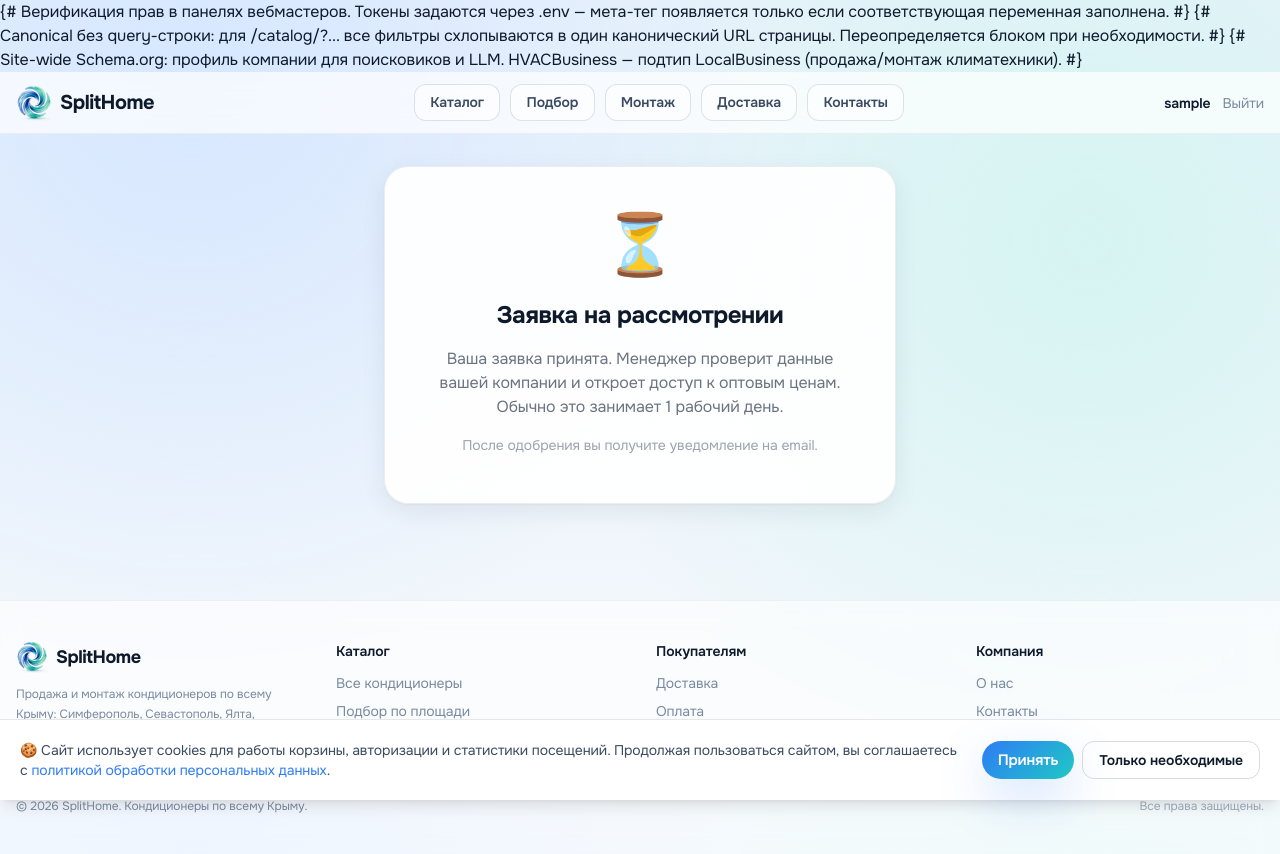
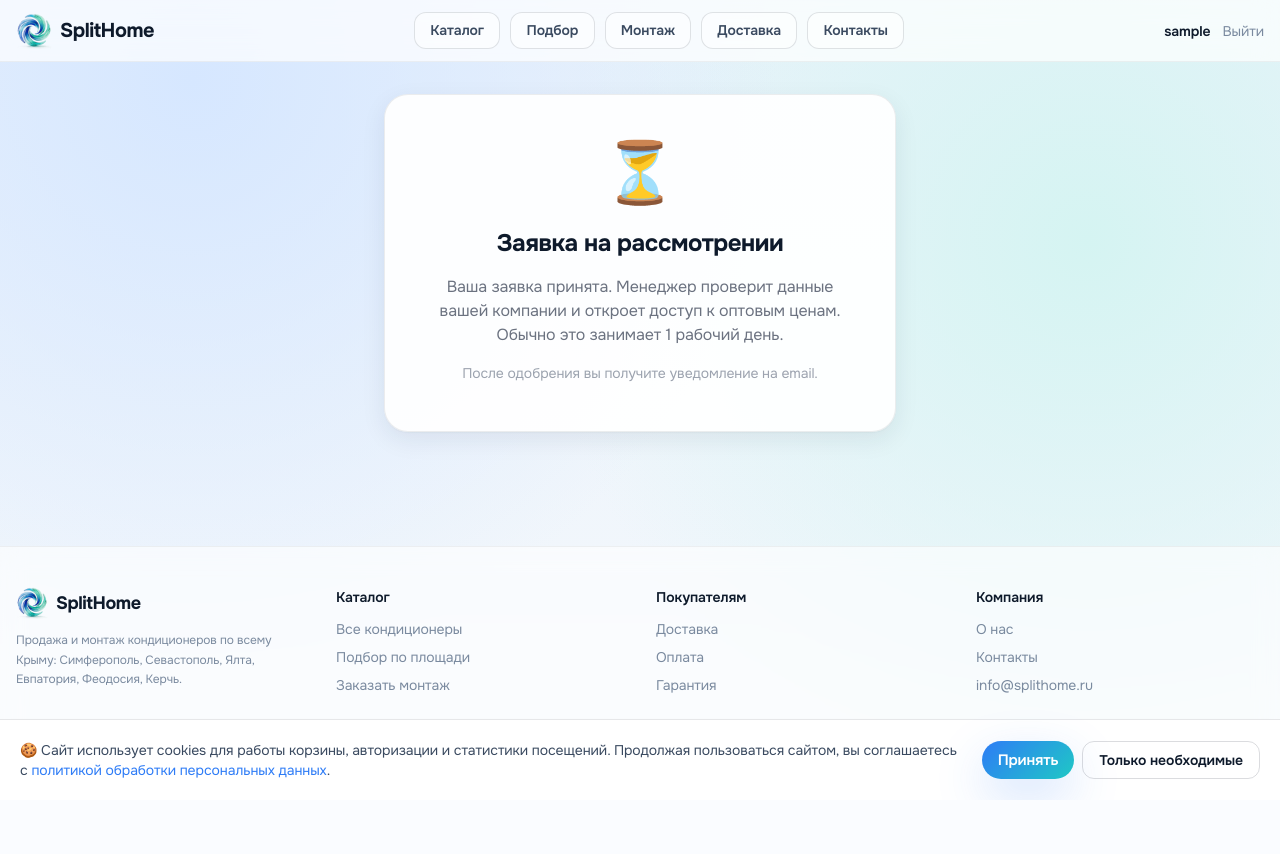
Before and after one commit to flycited2-dotcom/split-shop_claude, a Django app: page /auth/pending/ in a window 1280 px wide. After the commit the page ends 800 px from the top, so only its background shows below. Run offline with Django 5.2, Linux system fonts and the light colour scheme; the visitor is signed in with stand-in values (Sample User, id 1); style sheets or scripts are compiled from the project's sources; parts of the project's set-up code (start-up, migrations or seed data) failed here and were passed over; some libraries are stand-ins or nearby versions.

Commit message:
fix(seo): однострочные {# #} в base.html — многострочные рендерились как текст
Django-комментарий {# #} работает только в одну строку. Три многострочных
комментария (верификация, canonical, Schema.org) выводились как видимый текст
вверху каждой страницы. Свёрнуты в одну строку.

Co-Authored-By: Claude Opus 4.8 <noreply@anthropic.com>

```diff
--- a/templates/base.html
+++ b/templates/base.html
@@ -5,15 +5,13 @@
 <head>
   <meta charset="UTF-8">
   <meta name="viewport" content="width=device-width, initial-scale=1.0">
-  {# Верификация прав в панелях вебмастеров. Токены задаются через .env —
-     мета-тег появляется только если соответствующая переменная заполнена. #}
+  {# Верификация прав в вебмастерах: токены из .env, мета-тег только если переменная заполнена. #}
   {% if GOOGLE_SITE_VERIFICATION %}<meta name="google-site-verification" content="{{ GOOGLE_SITE_VERIFICATION }}">{% endif %}
   {% if YANDEX_VERIFICATION %}<meta name="yandex-verification" content="{{ YANDEX_VERIFICATION }}">{% endif %}
   {% if BING_SITE_VERIFICATION %}<meta name="msvalidate.01" content="{{ BING_SITE_VERIFICATION }}">{% endif %}
   <title>{% block title %}SplitHome — кондиционеры и сплит-системы в Крыму{% endblock %}</title>
   <meta name="description" content="{% block meta_description %}SplitHome — продажа, доставка и монтаж кондиционеров по всему Крыму. Симферополь, Севастополь, Ялта, Евпатория, Феодосия, Керчь.{% endblock %}">
-  {# Canonical без query-строки: для /catalog/?... все фильтры схлопываются в
-     один канонический URL страницы. Переопределяется блоком при необходимости. #}
+  {# Canonical без query-строки: фильтры /catalog/?... схлопываются в один URL. Переопределяется блоком. #}
   <link rel="canonical" href="{% block canonical %}{{ request.scheme }}://{{ request.get_host }}{{ request.path }}{% endblock %}">
   <link rel="icon" type="image/x-icon" href="{% static 'img/favicon/favicon.ico' %}">
   <link rel="icon" type="image/png" sizes="32x32" href="{% static 'img/favicon/favicon-32.png' %}">
@@ -40,8 +38,7 @@
   <link href="https://fonts.googleapis.com/css2?family=Onest:wght@400;500;600;700;800&display=swap" rel="stylesheet">
   <link rel="stylesheet" href="{% static 'css/tailwind.css' %}">
   <link rel="stylesheet" href="{% static 'css/splithub.css' %}">
-  {# Site-wide Schema.org: профиль компании для поисковиков и LLM.
-     HVACBusiness — подтип LocalBusiness (продажа/монтаж климатехники). #}
+  {# Site-wide Schema.org: профиль компании для поисковиков и LLM. HVACBusiness — подтип LocalBusiness. #}
   <script type="application/ld+json">
   {
     "@context": "https://schema.org",
```
